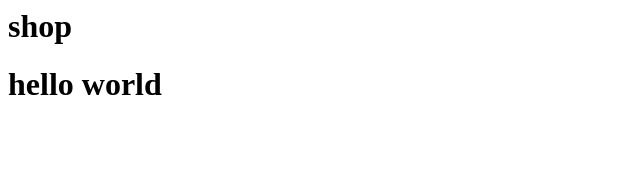
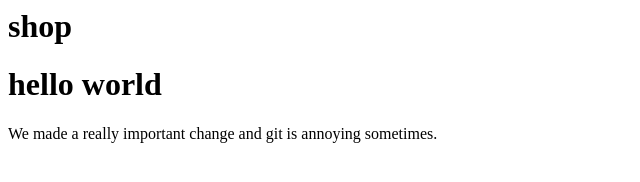
Before and after one commit to junhsonjb/shopping-app, a plain HTML site: page index.html in a window 1280 px wide. Shown: the whole page, without its empty margins (0-640 px from the left). Drawn offline with Linux system fonts and the light colour scheme.

Commit message:
Marleah's change -- testing

```diff
--- a/index.html
+++ b/index.html
@@ -1,3 +1,5 @@
 <h1>shop</h1>
 
 <h1>hello world</h1>
+
+<p> We made a really important change and git is annoying sometimes.  </p>
```
